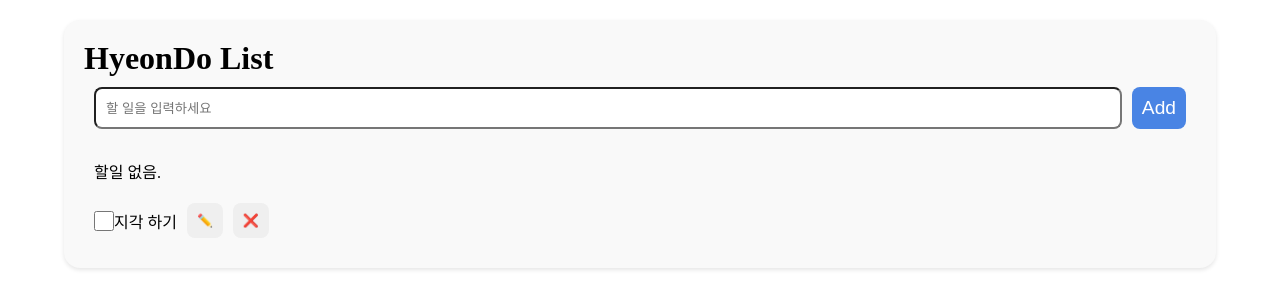
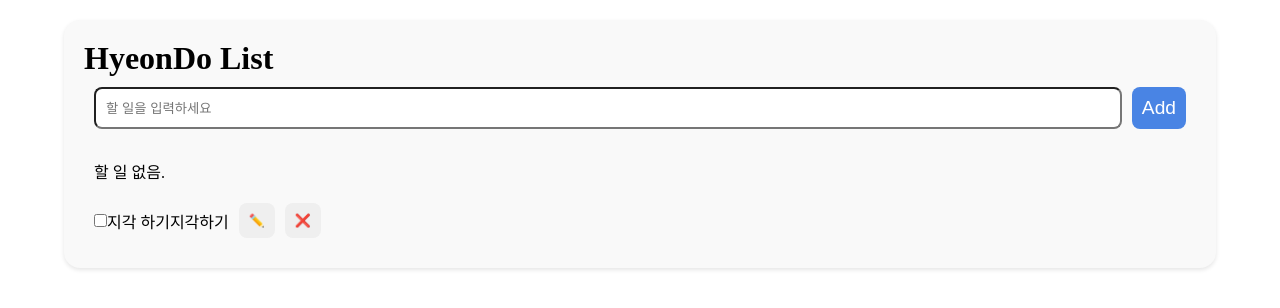
Before and after one commit to YimChaeyi/Programming3412, a React (Vite) app: page / in a window 1280 px wide. Shown: the top 308 px of the page. Built offline with nearby package versions, Linux system fonts and the light colour scheme.

Commit message:
TodoListApp li -> TodoItemEmpty, button -> Button,input,label -> Checkbox

```diff
--- a/src/TodoListApp.jsx
+++ b/src/TodoListApp.jsx
@@ -1,26 +1,27 @@
-import './todolist.css'
+import './todoList.css'
+import TodoItemEmpty from './components/TodoItemEmpty.jsx'
+import Button from './components/Button.jsx';
+import Checkbox from './components/Checkbox.jsx';
 
-function TodoListApp(){
+function TodoListApp() {
     return (
-
         <div className="todo">
             <h1 className="todo__title">HyeonDo List</h1>
+
             <form className="todo__form">
-                <input type="text" className="todo__input" placeholder='할 일을 입력하세요'/>
-                <button type="submit" className="todo__button todo__button--add">Add</button>
+                <input type="text" placeholder="할 일을 입력하세요" className="todo__input"/>
+                <Button type="submit" className="todo__button todo__button--add">Add</Button>
             </form>
-            <ul className="todo__list">
-                <li className="todo__item todo_item--empty">
-                    <p>할일 없음.</p>
-                </li>
-
-                <li className="todo__item todo__item--complete">
-                    <input type="checkbox" id="chk-1" className="todo__check"/>
-                    <label htmlFor="chk-1" className="todo__label">지각 하기</label>
-                    <button className="todo__button todo__button--edit">✏️</button>
-                    <button className="todo__button todo__button--delete">❌</button>
-                </li>
-            </ul>
+            <div>
+                <ul className="todo__list">
+                    <TodoItemEmpty/>
+                    <li className="todo__item todo__item--complete">
+                        <Checkbox id="1">지각 하기</Checkbox>
+                        <Button type="button" className="todo__button todo__button--edit">✏️</Button>
+                        <Button type="button" className="todo__button todo__button--delete">❌</Button>
+                    </li>
+                </ul>
+            </div>
         </div>
     )
 }
--- /dev/null
+++ b/src/components/Button.jsx
@@ -0,0 +1,6 @@
+export default function Button(props){
+    const { children, ...rest} = props;
+    return(
+        <button {...rest}>{children}</button>
+    )
+}
--- /dev/null
+++ b/src/components/Checkbox.jsx
@@ -0,0 +1,11 @@
+export default function Checkbox(props){
+    const {children, id} = props
+    return(
+        <>
+            <input type="checkbox" id={`chk-${id}`} className="todo__checkbox"/>
+            <label htmlFor={`chk-${id}`} className="todo__label">{children}
+                <span>지각하기</span>
+            </label>
+        </>
+    )
+}
--- /dev/null
+++ b/src/components/TodoItemEmpty.jsx
@@ -0,0 +1,7 @@
+export default function TodoItemEmpty() {
+    return (
+        <li className="todo__item todo__item--empty">
+            <p>할 일 없음.</p>
+        </li>
+    )
+}
```
